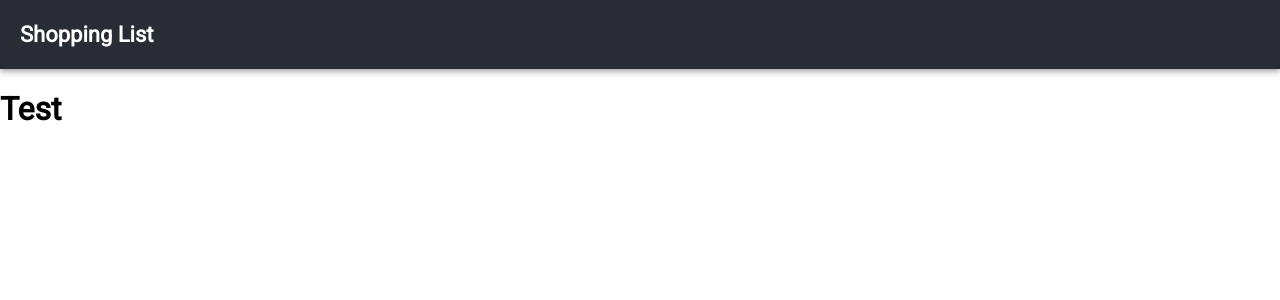
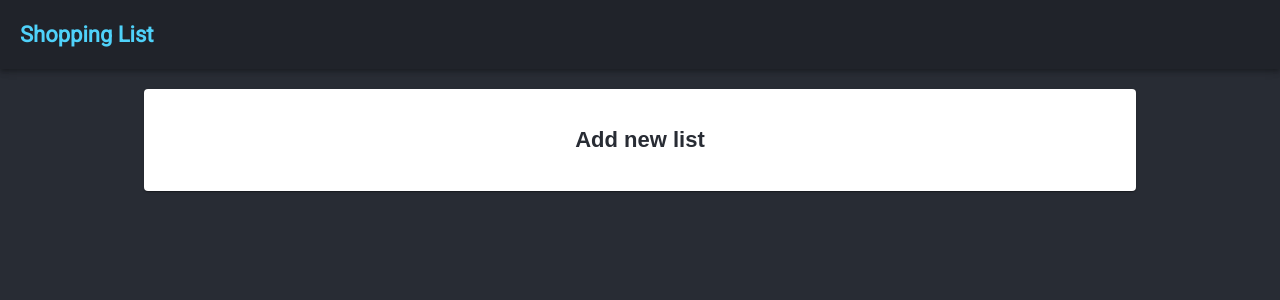
Before and after one commit to joaohhenriq/react-shopping-list, a React (Create React App) app: page /list in a window 1280 px wide. Shown: the top 300 px of the page. Built offline with nearby package versions, Linux system fonts and the light colour scheme; the HTML template or start-up script is replaced by a standard one.

Commit message:
Creating home style

```diff
--- a/src/App.css
+++ b/src/App.css
@@ -1,6 +1,7 @@
 .title{
     font-size: 22px;
     font-weight: bold;
+    color: #4fd2fa;
 }
 
 .header{
--- a/src/App.js
+++ b/src/App.js
@@ -1,13 +1,16 @@
 import React from 'react';
 import { createMuiTheme } from '@material-ui/core/styles'
 import MuiThemeProvider from '@material-ui/core/styles/MuiThemeProvider'
-import AppBar from '@material-ui/core/AppBar'
+
 import './App.css';
+
+import Header from './common/header'
+import Home from './home'
 
 const theme = createMuiTheme({
   palette: {
     primary: {
-      main: '#282c34'
+      main: '#20232a'
     },
     secondary: {
       main: '#61dafb'
@@ -18,15 +21,8 @@
 function App() {
   return (
     <MuiThemeProvider theme={theme}>
-      <AppBar position='static' color='primary'>
-        <div className='header'>
-          <p className='title'>Shopping List</p>
-        </div>
-      </AppBar>
-      <div className="App">
-        <h1>Test</h1>
-      </div>
-
+      <Header />
+      <Home />
     </MuiThemeProvider>
   );
 }
--- /dev/null
+++ b/src/common/header.jsx
@@ -0,0 +1,10 @@
+import React from 'react'
+import AppBar from '@material-ui/core/AppBar'
+
+export default props => (
+    <AppBar position='static' color='primary'>
+        <div className='header'>
+            <p className='title'>Shopping List</p>
+        </div>
+    </AppBar>
+)
--- /dev/null
+++ b/src/home/home.css
@@ -0,0 +1,31 @@
+.page-container{
+    padding: 20px;
+    display: flex;
+    flex-direction: column;
+    align-items: center;
+}
+
+.new-list-container{
+    width: 80%;
+}
+
+.card{
+    width: 100%;
+    display: flex;
+    flex-direction: column;
+}
+
+.card-action-area{
+    flex: 1;
+}
+
+.card-content{
+    display: flex;
+    justify-content: center;
+}
+
+.card-title{
+    color: #282c34;
+    font-size: 22px;
+    font-weight: bold;
+}
--- /dev/null
+++ b/src/home/index.jsx
@@ -0,0 +1,22 @@
+import React from 'react'
+import Card from '@material-ui/core/Card';
+import CardActionArea from '@material-ui/core/CardActionArea';
+import CardContent from '@material-ui/core/CardContent';
+
+import './home.css'
+
+export default props => (
+    <div className='page-container'>
+        <div className='new-list-container'>
+            <Card className='card'>
+                <CardActionArea className='card-action-area'>
+                    <CardContent className='card-content'>
+                        <div>
+                            <p className='card-title'>Add new list</p>
+                        </div>
+                    </CardContent>
+                </CardActionArea>
+            </Card>
+        </div>
+    </div>
+)
--- a/src/index.css
+++ b/src/index.css
@@ -2,4 +2,5 @@
   margin: 0;
   padding: 0;
   font-family: 'Roboto', sans-serif;
+  background-color: #282c34;
 }
```
Also changed, not shown: src/list/index.jsx (added), src/list/list.css (added).
